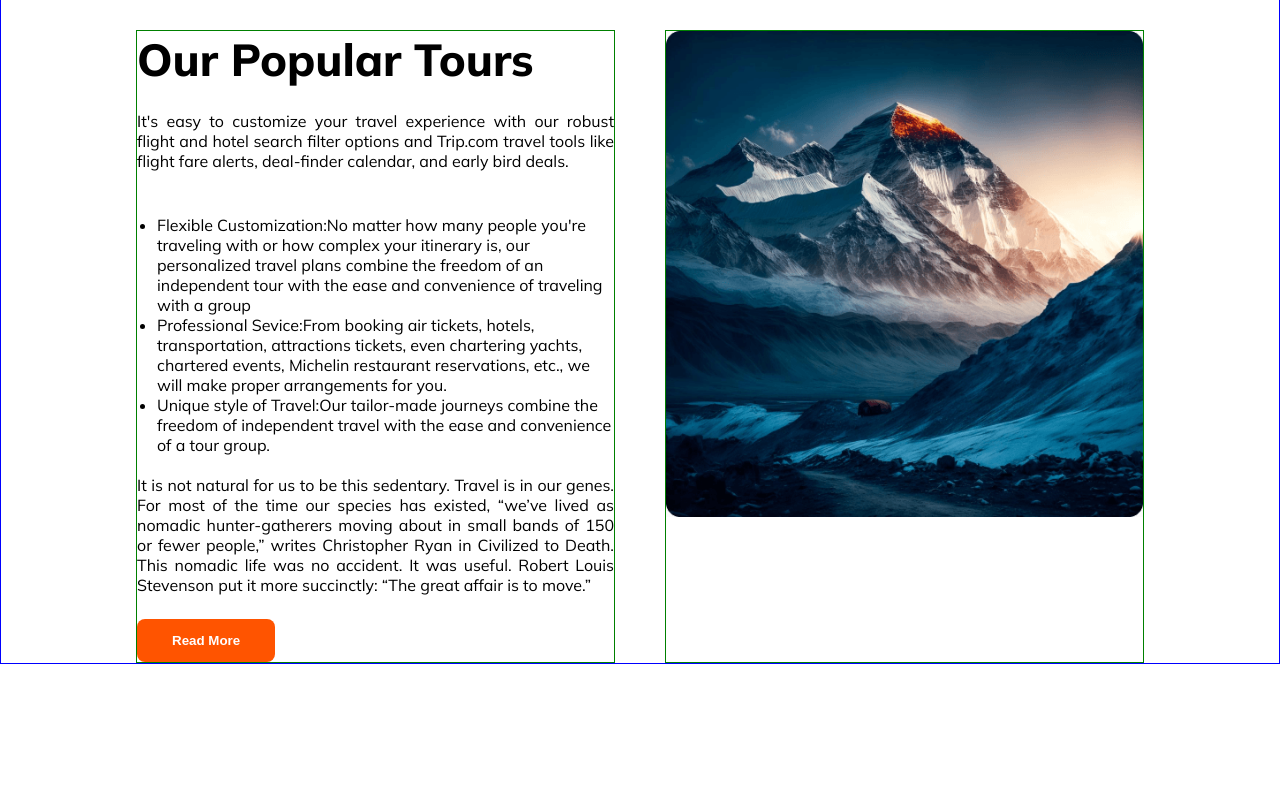
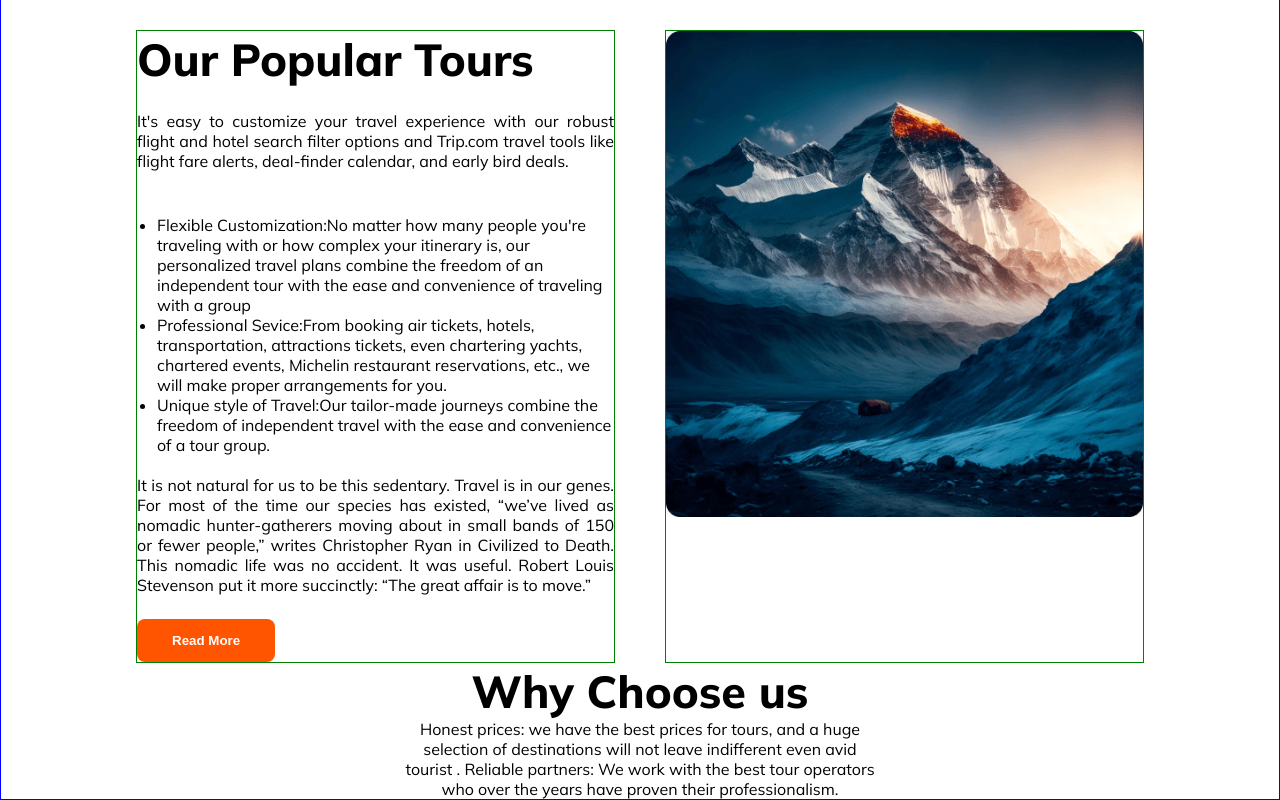
Before and after one commit to Developersobuj/travel_trust, a plain HTML site: page index.html in a window 1280 px wide. Shown: the part 695-1495 px from the top of the page. Before the commit the page ends 1359 px from the top, so only its background shows below. Drawn offline with Linux system fonts and the light colour scheme.

Commit message:
why choose us section created and add some element

```diff
--- a/index.html
+++ b/index.html
@@ -102,6 +102,18 @@
         </section>
 
         <!-- why choose us section starts here -->
+        <section id="choose_us">
+            <div class="section_header">
+                <h1 class="section_heading">Why Choose us</h1>
+                <p>Honest prices: we have the best prices for tours, and a huge selection of destinations will not
+                    leave indifferent even avid tourist . Reliable partners: We work with the best tour operators who
+                    over the years have proven their professionalism.</p>
+
+            </div>
+            <div class="card_div">
+
+            </div>
+        </section>
 
     </main>
     <footer>
--- a/styles/style.css
+++ b/styles/style.css
@@ -217,6 +217,12 @@ header {
     border: 1px solid green;
 }
 
+/* choose us section style */
+#choose_us .section_header {
+    padding: 0px 263px;
+    text-align: center;
+}
+
 
 
 
```
